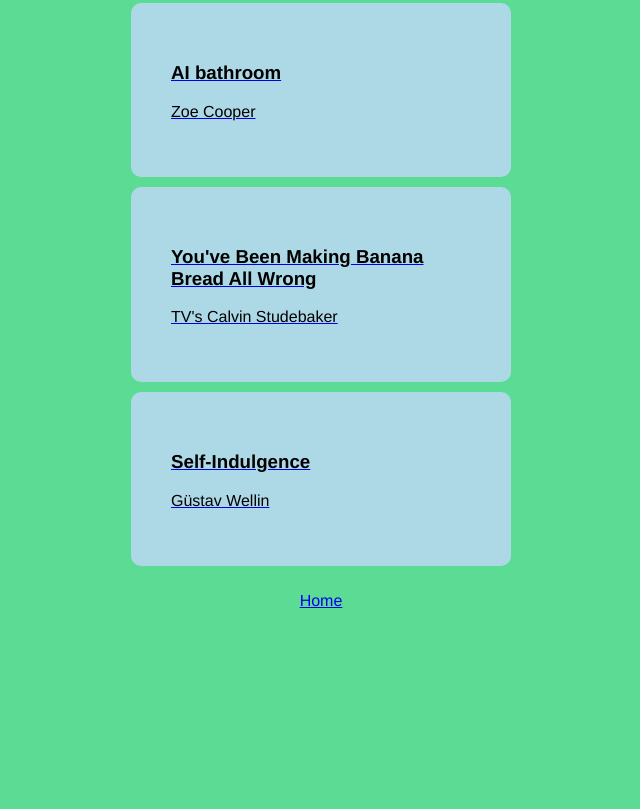
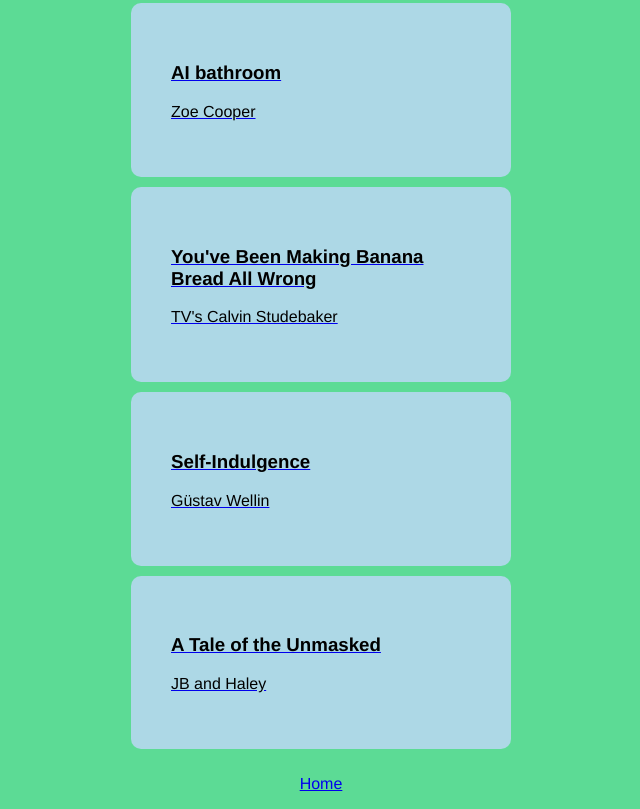
Before and after one commit to calvinstudebaker/sindance, a plain HTML site: page docs/films.html in a window 1280 px wide. Shown: the part 2894-3703 px from the top of the page, without its empty margins (319-959 px from the left). Before the commit the page ends 3520 px from the top, so only its background shows below. Drawn offline with Linux system fonts and the light colour scheme.

Commit message:
one more film

```diff
--- a/docs/films.html
+++ b/docs/films.html
@@ -117,6 +117,12 @@
                     <p>Güstav Wellin</p>
                 </div>
             </a>
+            <a href="https://www.dropbox.com/s/vpbji62mluwhbu0/A%20Tale%20of%20the%20Unmasked.mp4?dl=0" target="_blank">
+                <div class="film-tile">
+                    <h3>A Tale of the Unmasked</h3>
+                    <p>JB and Haley</p>
+                </div>
+            </a>
         </div>
         <p>
             <a href="./index.html">Home</a>
```
